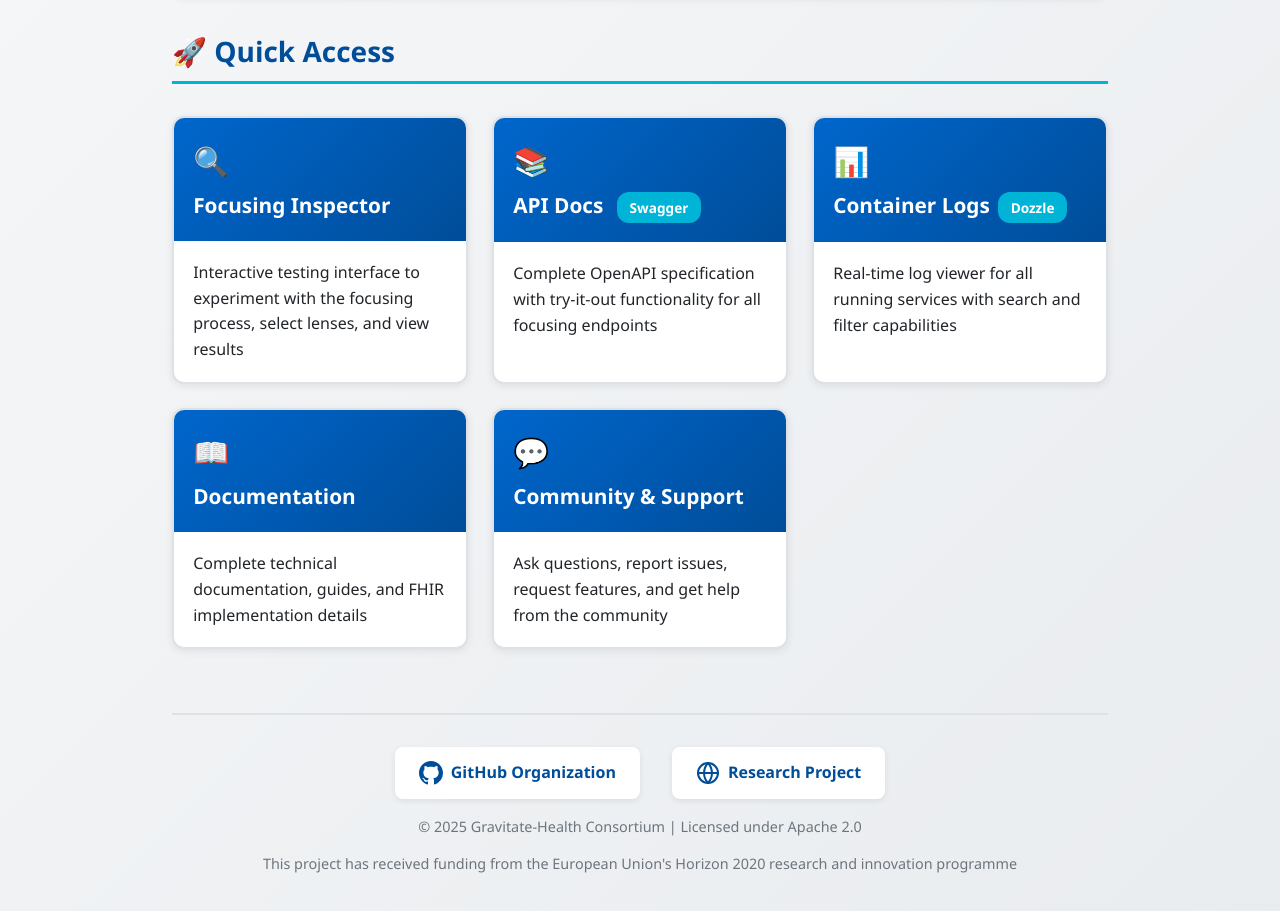
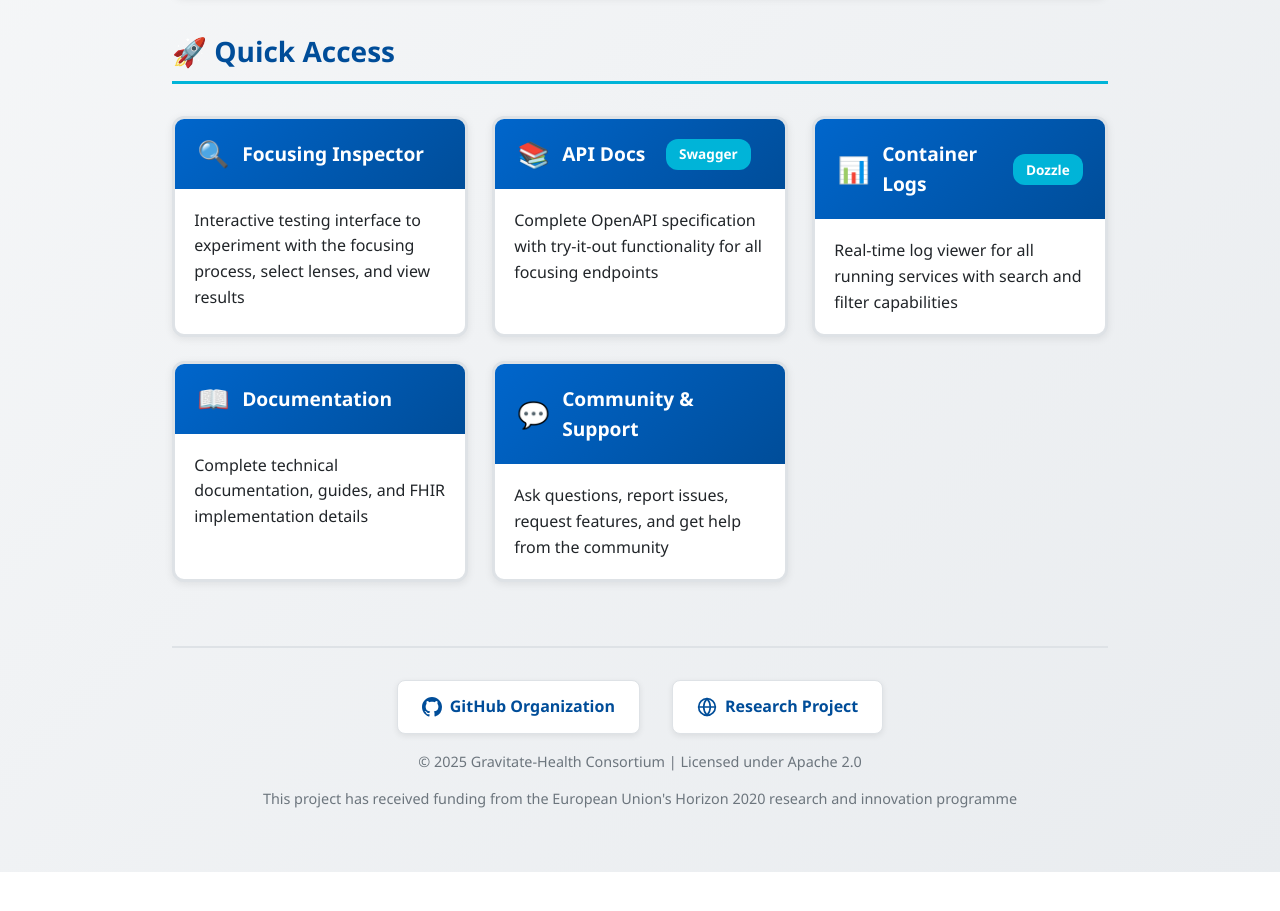
Before and after one commit to Gravitate-Health/focusing-SDK, a plain HTML site: page web_proxy/index.html in a window 1280 px wide. Shown: the part 687-1598 px from the top of the page. After the commit the page ends 1559 px from the top, so only its background shows below. Drawn offline with Linux system fonts and the light colour scheme.

```diff
--- a/nginx/style.css
+++ b/web_proxy/style.css
@@ -223,7 +223,7 @@ em {
 
 .card-button {
   background: white;
-  border: 2px solid var(--gh-border);
+  border: 3px solid var(--gh-border);
   border-radius: 12px;
   padding: 0;
   text-align: left;
@@ -245,9 +245,12 @@ em {
 .card-button .card-header {
   background: linear-gradient(135deg, var(--gh-primary) 0%, var(--gh-secondary) 100%);
   color: white;
-  padding: 1.2rem;
-  font-size: 1.3rem;
+  padding: 1.2rem 1.4rem;
+  font-size: 1.2rem;
   font-weight: 700;
+  display: flex;
+  align-items: center;
+  gap: 0.8rem;
 }
 
 .card-button .card-body {
@@ -256,9 +259,9 @@ em {
 }
 
 .card-button .card-icon {
-  font-size: 1.8rem;
-  margin-bottom: 0.3rem;
-  display: block;
+  font-size: 1.6rem;
+  display: inline-block;
+  line-height: 1;
 }
 
 .footer {
@@ -298,8 +301,14 @@ em {
 }
 
 .footer-link svg {
-  width: 24px;
-  height: 24px;
+  width: 20px;
+  height: 20px;
+  flex-shrink: 0;
+}
+
+/* Make footer links visually distinct with subtle border and hover lift */
+.footer-link {
+  border: 1px solid var(--gh-border);
 }
 
 .copyright {
```
Also changed, not shown: web_proxy/index.html (renamed from nginx/index.html), 5 other files.
